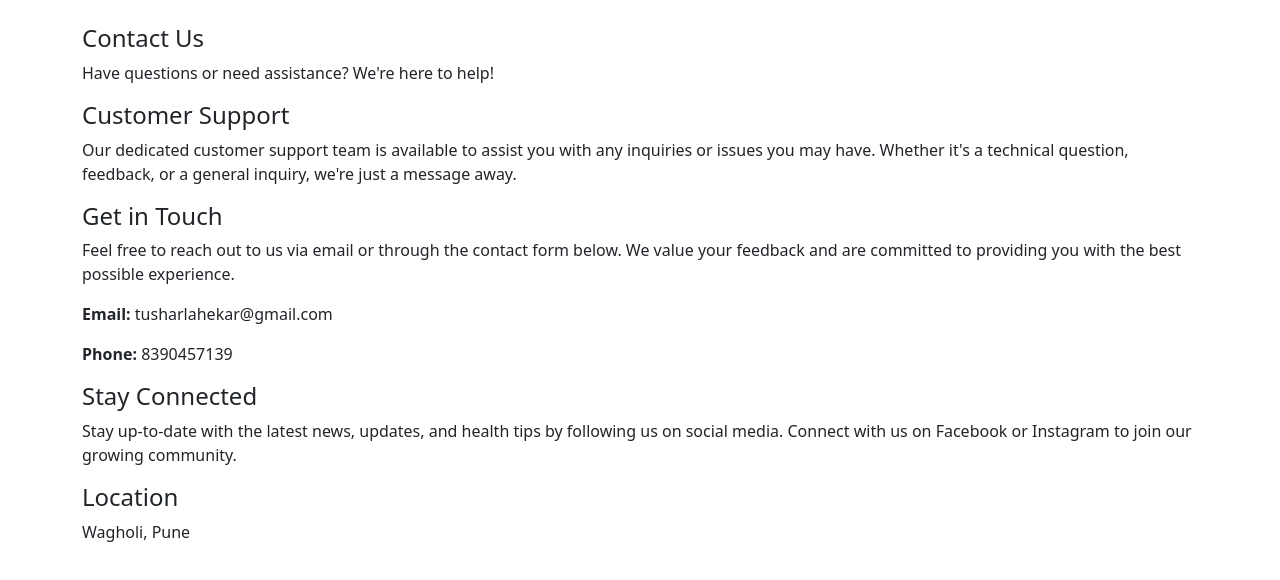
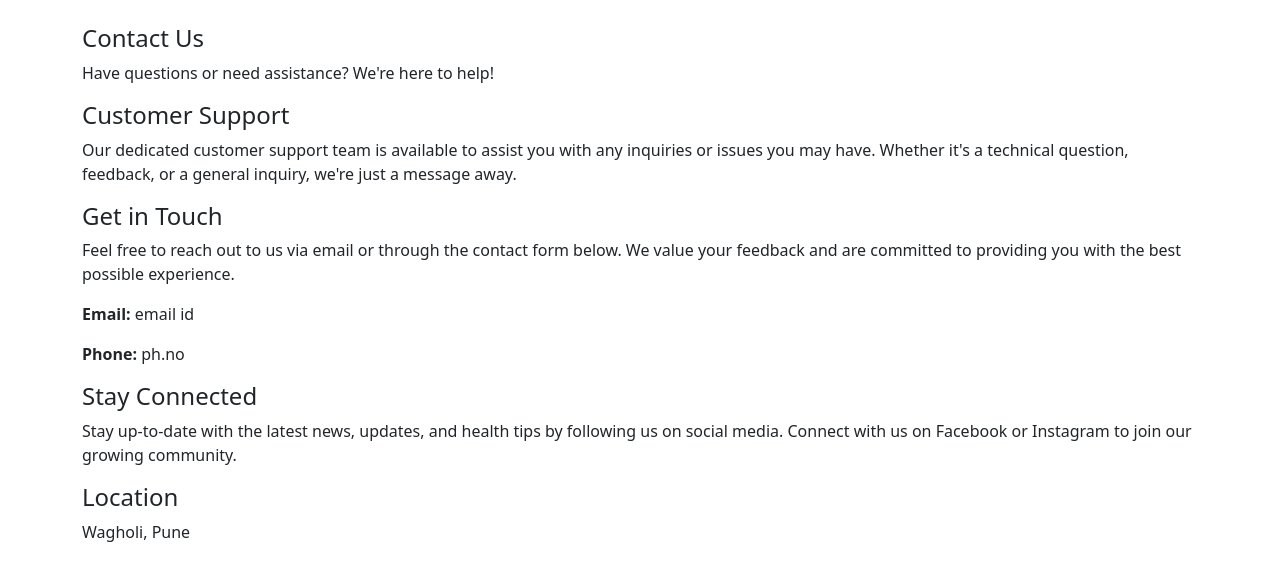
Before and after one commit to tusharlahekar/HealthGuardian-Disease-Detection-Using-Natural-Language-Processing, a plain HTML site: page contact.html in a window 1280 px wide. Drawn offline with nearby package versions, Linux system fonts and the light colour scheme.

Commit message:
contact.html

```diff
--- a/contact.html
+++ b/contact.html
@@ -21,8 +21,8 @@
 </h4>
 <p>Feel free to reach out to us via email or through the contact form below. We value your feedback and are committed to providing you with the best possible experience.
 </p>
-<p><b>Email:</b> tusharlahekar@gmail.com</p>
-<p><b>Phone:</b> 8390457139</p>
+<p><b>Email:</b> email id</p>
+<p><b>Phone:</b> ph.no</p>
 
 
 <h4>Stay Connected</h4>
```
